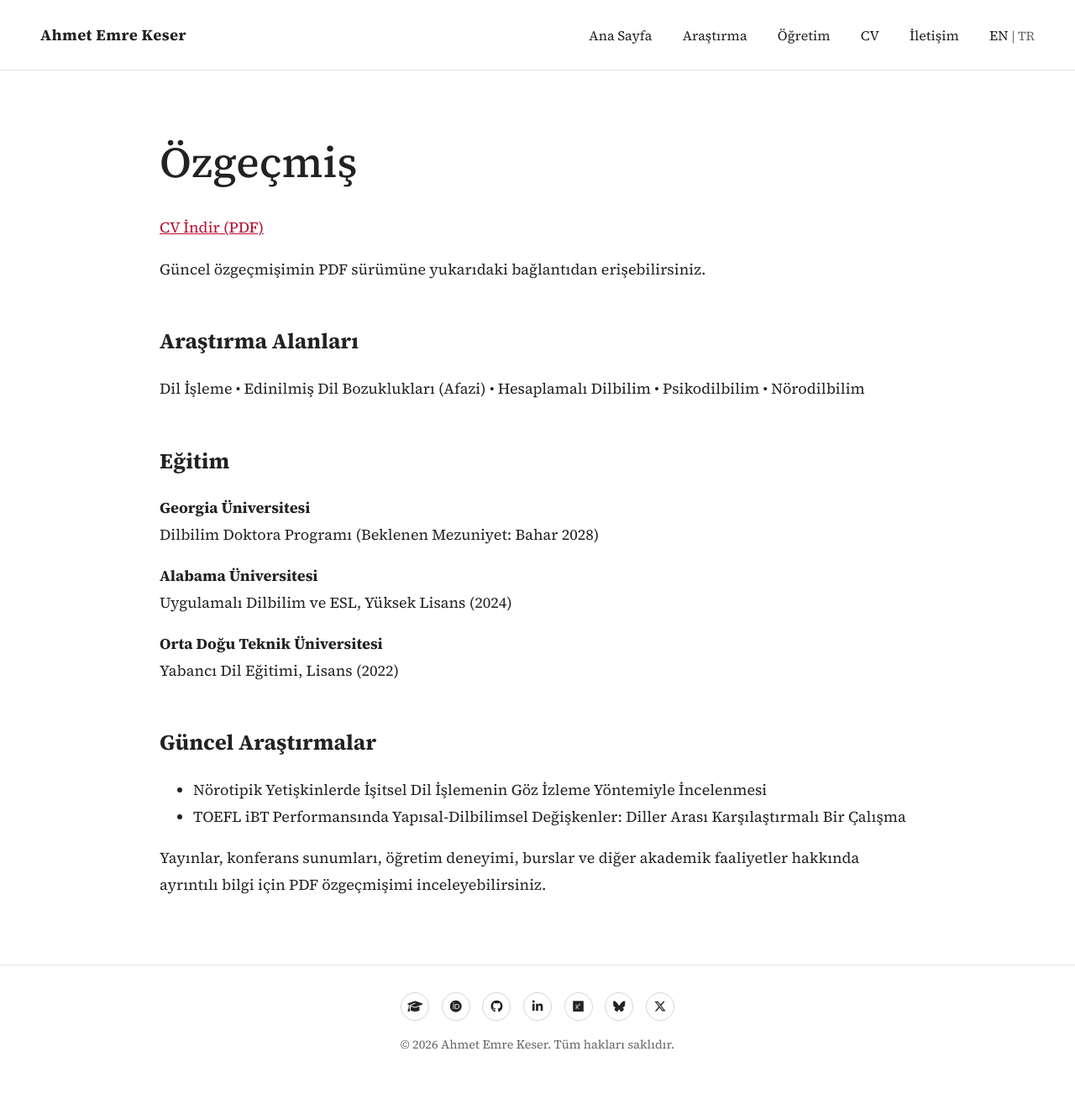
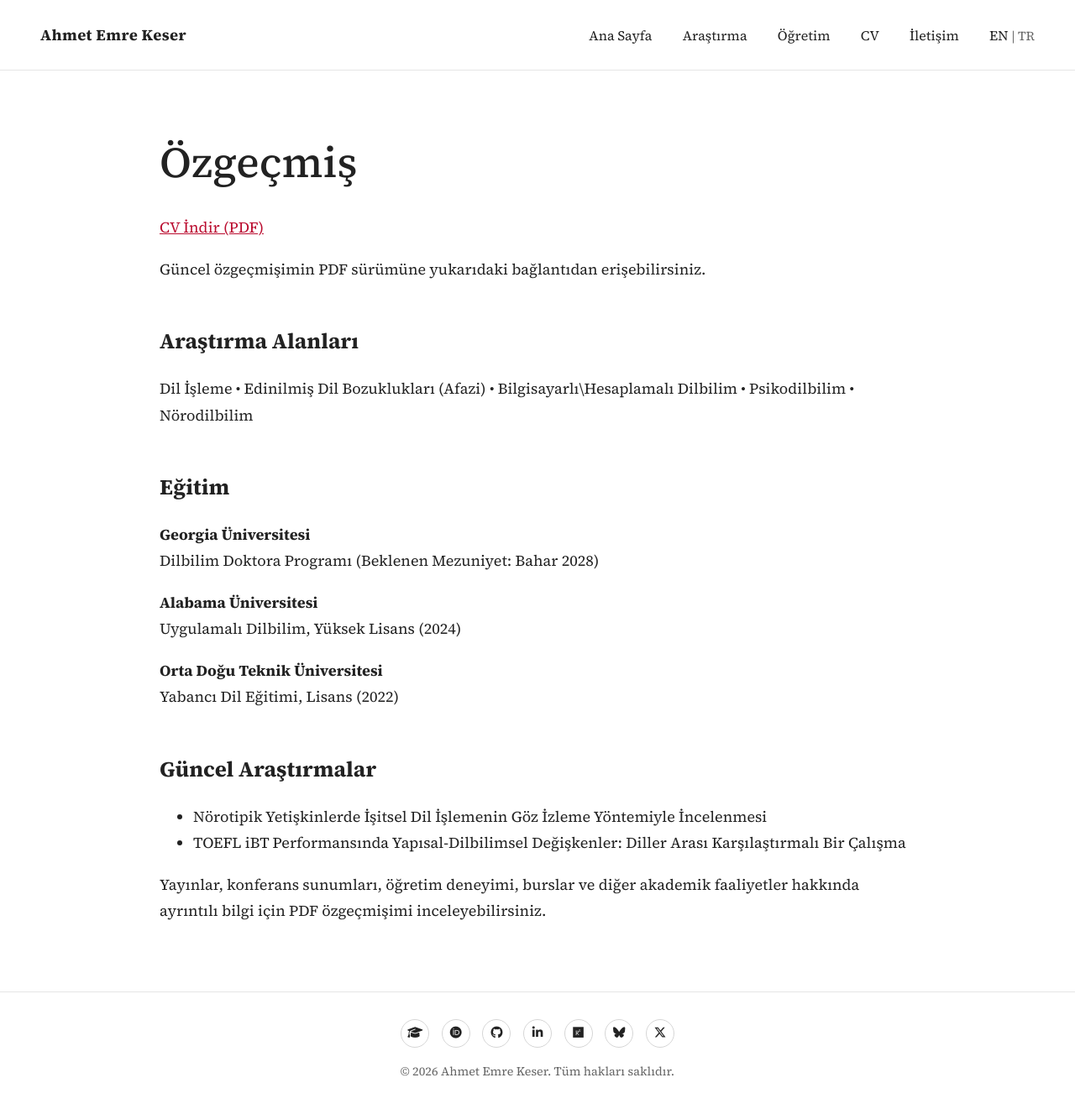
Before and after one commit to aekeser/aekeser.github.io, a Jekyll site: the page built from tr/cv.md, in a window 1280 px wide. Shown: the whole page at 84% size. Built offline with Jekyll 4.4.1, drawn with Linux system fonts in a browser that asks for light colours; before the commit the page ends 1289 px from its top, so only the background shows below that.

Commit message:
Update cv.md

```diff
--- a/tr/cv.md
+++ b/tr/cv.md
@@ -13,7 +13,7 @@ Güncel özgeçmişimin PDF sürümüne yukarıdaki bağlantıdan erişebilirsin
 
 ## Araştırma Alanları
 
-Dil İşleme • Edinilmiş Dil Bozuklukları (Afazi) • Hesaplamalı Dilbilim • Psikodilbilim • Nörodilbilim
+Dil İşleme • Edinilmiş Dil Bozuklukları (Afazi) • Bilgisayarlı\Hesaplamalı Dilbilim • Psikodilbilim • Nörodilbilim
 
 ## Eğitim
 
@@ -21,7 +21,7 @@ Dil İşleme • Edinilmiş Dil Bozuklukları (Afazi) • Hesaplamalı Dilbilim
 Dilbilim Doktora Programı (Beklenen Mezuniyet: Bahar 2028)
 
 **Alabama Üniversitesi**
-Uygulamalı Dilbilim ve ESL, Yüksek Lisans (2024)
+Uygulamalı Dilbilim, Yüksek Lisans (2024)
 
 **Orta Doğu Teknik Üniversitesi**
 Yabancı Dil Eğitimi, Lisans (2022)
```
